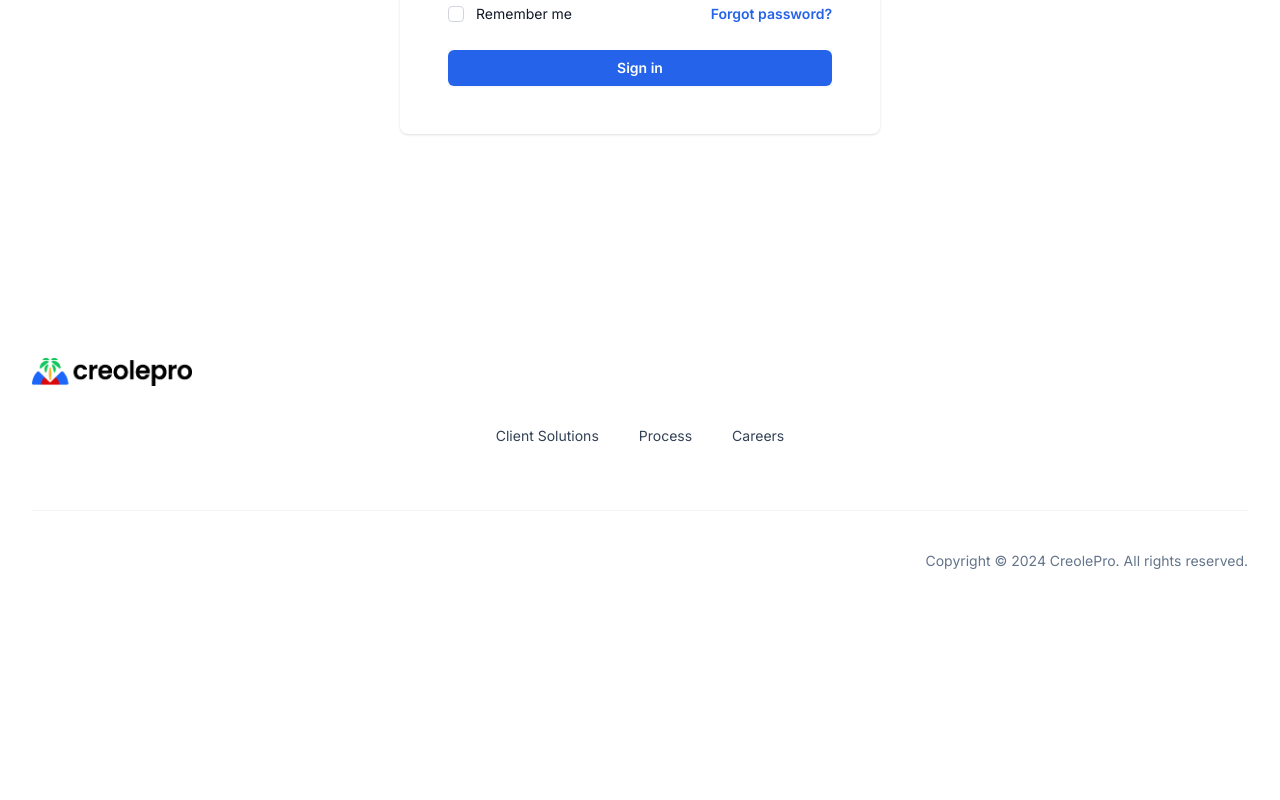
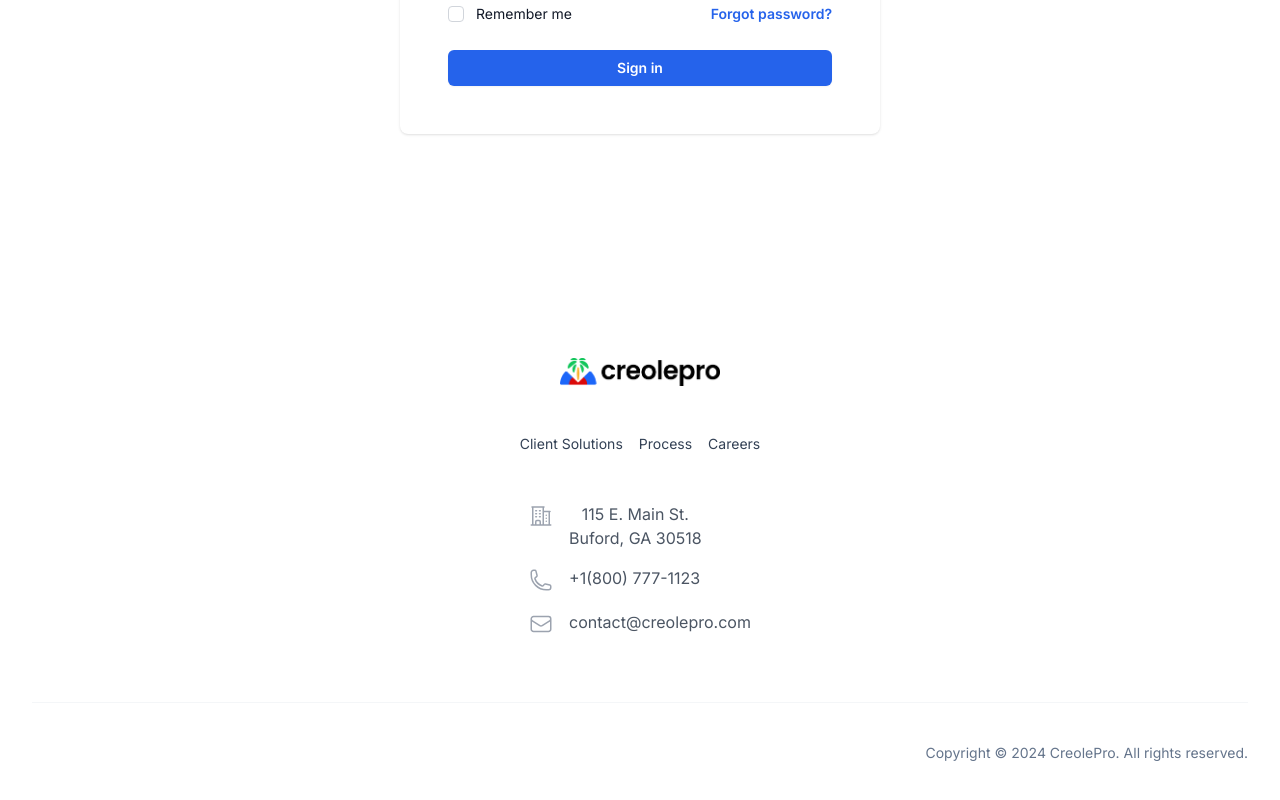
Before and after one commit to creolepro/creolepro, a Next.js app: page /login in a window 1280 px wide. Shown: the part 490-1290 px from the top of the page. Before the commit the page ends 1101 px from the top, so only its background shows below. Built offline with nearby package versions, Linux system fonts and the light colour scheme.

Commit message:
footer updates

```diff
--- a/src/components/Footer.tsx
+++ b/src/components/Footer.tsx
@@ -4,19 +4,72 @@ import { Container } from "@/components/Container";
 import { Logo } from "@/components/Logo";
 import { NavLink } from "@/components/NavLink";
 
+import {
+  BuildingOffice2Icon,
+  EnvelopeIcon,
+  PhoneIcon,
+} from "@heroicons/react/24/outline";
+
 export function Footer() {
   return (
     <footer>
       <Container>
-        <div className="py-16">
+        <div className="py-16 flex flex-col items-center space-y-12 text-center">
           <Logo className="mx-auto h-10 w-auto" />
           <nav className="mt-10 text-sm" aria-label="quick links">
-            <div className="-my-1 flex justify-center gap-x-6">
+            <div className="-my-1 gap-x-6">
               <NavLink href="#features">Client Solutions</NavLink>
               <NavLink href="#testimonials">Process</NavLink>
               <NavLink href="#pricing">Careers</NavLink>
             </div>
           </nav>
+          <dl className="space-y-4 text-base text-gray-600">
+            <div className="flex gap-x-4">
+              <dt className="flex-none">
+                <span className="sr-only">Address</span>
+                <BuildingOffice2Icon
+                  className="h-7 w-6 text-gray-400"
+                  aria-hidden="true"
+                />
+              </dt>
+              <dd>
+                115 E. Main St.
+                <br />
+                Buford, GA 30518
+              </dd>
+            </div>
+            <div className="flex gap-x-4">
+              <dt className="flex-none">
+                <span className="sr-only">Telephone</span>
+                <PhoneIcon
+                  className="h-7 w-6 text-gray-400"
+                  aria-hidden="true"
+                />
+              </dt>
+              <dd>
+                <a className="hover:text-gray-900" href="tel:+18007771123">
+                  +1(800) 777-1123
+                </a>
+              </dd>
+            </div>
+            <div className="flex gap-x-4">
+              <dt className="flex-none">
+                <span className="sr-only">Email</span>
+                <EnvelopeIcon
+                  className="h-7 w-6 text-gray-400"
+                  aria-hidden="true"
+                />
+              </dt>
+              <dd>
+                <a
+                  className="hover:text-gray-900"
+                  href="mailto:hello@example.com"
+                >
+                  contact@creolepro.com
+                </a>
+              </dd>
+            </div>
+          </dl>
         </div>
         <div className="flex flex-col items-center border-t border-slate-400/10 py-10 sm:flex-row-reverse sm:justify-between">
           <p className="mt-6 text-sm text-slate-500 sm:mt-0">
```
